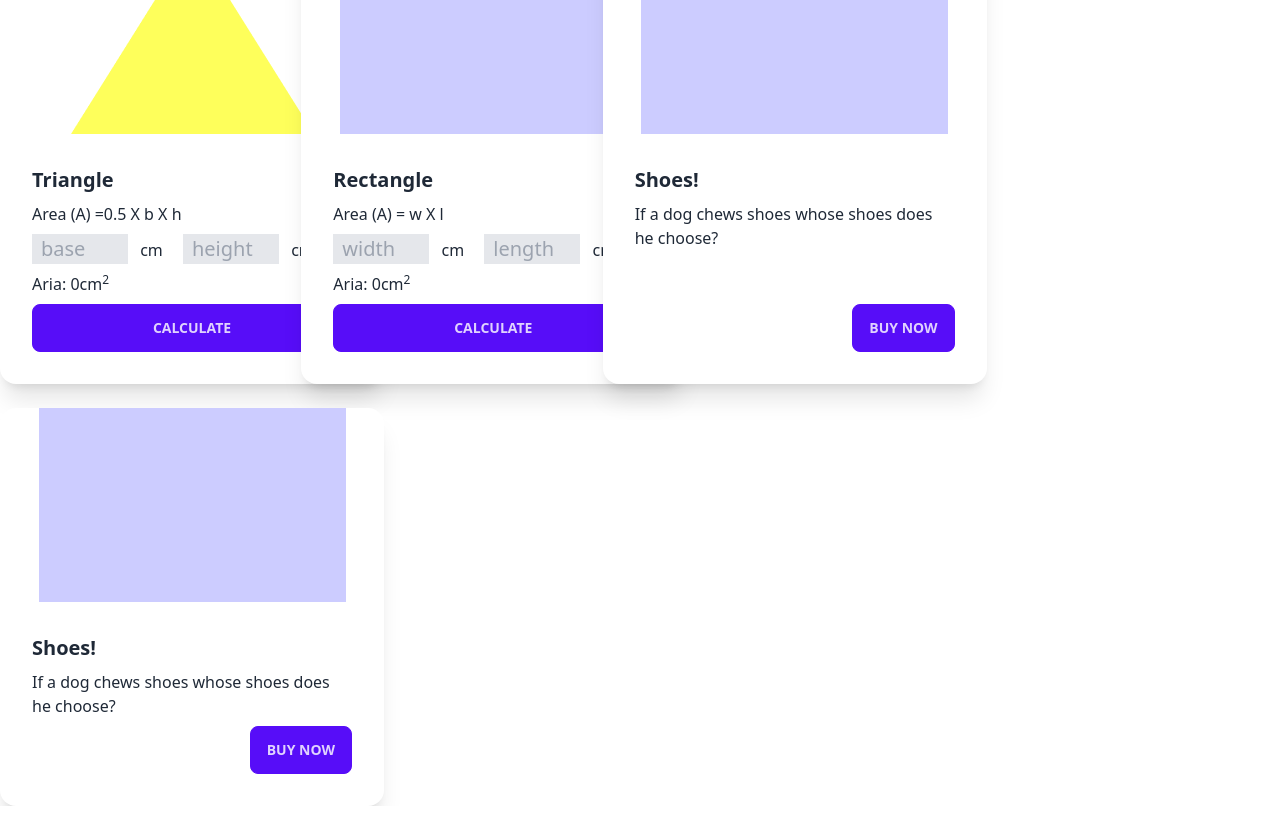
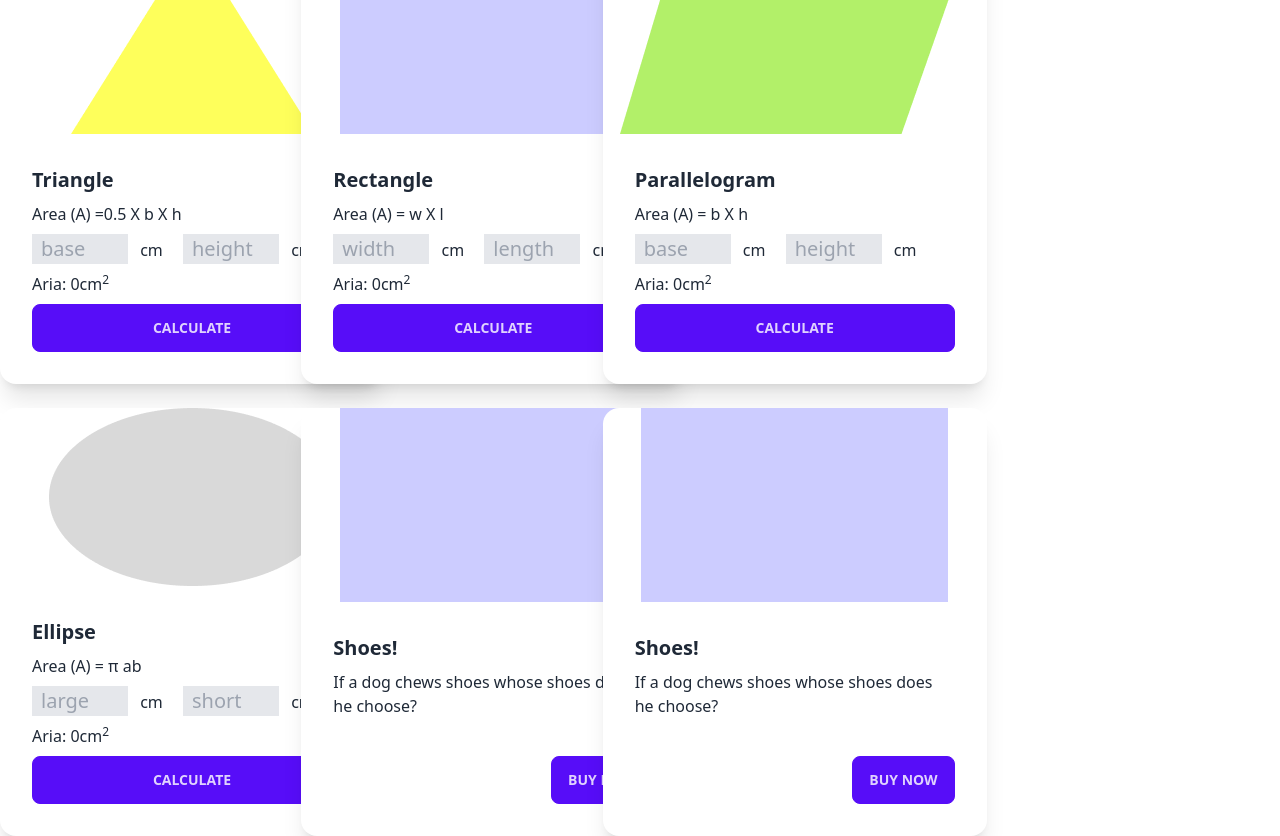
Before and after one commit to Rajib4375/geometry-genis, a plain HTML site: page index.html in a window 1280 px wide. Shown: the part 84-920 px from the top of the page. Before the commit the page ends 890 px from the top, so only its background shows below. Drawn offline with nearby package versions, Linux system fonts and the light colour scheme.

Commit message:
added the area calculator

```diff
--- a/index.html
+++ b/index.html
@@ -23,9 +23,9 @@
                       <h2 class="card-title">Triangle</h2>
                       <p>Area (A) =0.5 X b X h </p>
                       <p>
-                      <input type="text" class="border w-24 px-2 text-xl bg-gray-200 " placeholder="base" name="" id="triangle-base">
+                      <input type="number" class="border w-24 px-2 text-xl bg-gray-200 " placeholder="base" name="" id="triangle-base">
                       <span class="ml-2">cm</span>
-                      <input type="text" class="border w-24 px-2 text-xl ml-4 bg-gray-200 " placeholder="height" name="" id="triangle-height">
+                      <input type="number" class="border w-24 px-2 text-xl ml-4 bg-gray-200 " placeholder="height" name="" id="triangle-height">
                       <span class="ml-2">cm</span>
                       </p>
                       <p>Aria: <span id="triangle-ara">0</span>cm<sup>2</sup></p>
@@ -54,6 +54,44 @@
                       </div>
                     </div>
                   </div>
+                   <!-- parallelogram  -->
+                <div class="card w-96 bg-base-100 shadow-xl">
+                    <figure><img src="./images/parallelogram.png" alt="Shoes" /></figure>
+                    <div class="card-body">
+                      <h2 class="card-title">Parallelogram</h2>
+                      <p>Area (A) = b X h </p>
+                      <p>
+                      <input type="text" class="border w-24 px-2 text-xl bg-gray-200 " placeholder="base" name="" id="parallelogram-base">
+                      <span class="ml-2">cm</span>
+                      <input type="text" class="border w-24 px-2 text-xl ml-4 bg-gray-200 " placeholder="height" name="" id="parallelogram-height">
+                      <span class="ml-2">cm</span>
+                      </p>
+                      <p>Aria: <span id="parallelogram-area">0</span>cm<sup>2</sup></p>
+
+                      <div class="card-actions">
+                        <button onclick="calculateParallelogramAra()" class="btn btn-primary w-full">Calculate</button>
+                      </div>
+                    </div>
+                  </div>
+                  <!-- Ellipse  -->
+                <div class="card w-96 bg-base-100 shadow-xl">
+                  <figure><img src="./images/ellipse.png" alt="Shoes" /></figure>
+                  <div class="card-body">
+                    <h2 class="card-title">Ellipse</h2>
+                    <p>Area (A) = π ab </p>
+                    <p>
+                    <input type="text" class="border w-24 px-2 text-xl bg-gray-200 " placeholder="large" name="" id="ellipse-major-radius">
+                    <span class="ml-2">cm</span>
+                    <input type="text" class="border w-24 px-2 text-xl ml-4 bg-gray-200 " placeholder="short" name="" id="ellipse-mainor-radius">
+                    <span class="ml-2">cm</span>
+                    </p>
+                    <p>Aria: <span id="ellipse-area">0</span>cm<sup>2</sup></p>
+
+                    <div class="card-actions">
+                      <button onclick="calculateEllipseAra()" class="btn btn-primary w-full">Calculate</button>
+                    </div>
+                  </div>
+                </div>
                   <!-- second card -->
                 <div class="card w-96 bg-base-100 shadow-xl">
                     <figure><img src="images/rectangle.png" alt="Shoes" /></figure>
--- a/scripts/area-calculator.js
+++ b/scripts/area-calculator.js
@@ -30,8 +30,57 @@ function calculateRectangleAra(){
     const lengthValueText =lengthFiled.value;
     const length = parseFloat(lengthValueText);
 
+    // validate input width and length
+
+    if(isNaN(width) || isNaN(length)){
+        alert('please insert a number');
+        return;
+    }
+
     const area = width * length;
 
     const rectangleAreaSpan = document.getElementById('rectangle-area');
    rectangleAreaSpan.innerText = area;
 }
+
+// reusable function --> reduce dublicate code
+function calculateParallelogramAra(){
+    const base = getInputValue('parallelogram-base');
+    console.log(base)
+
+    const height = getInputValue('parallelogram-height');
+    console.log(height)
+
+    // validate input
+    if(isNaN(base) || isNaN(height)){
+        alert('please insert a number');
+        return;
+    }
+
+
+    const area = base * height;
+
+    setElementInnerText('parallelogram-area', area);
+
+}
+function calculateEllipseAra(){
+    const majorRadius = getInputValue('ellipse-major-radius');
+    const mainorRadius = getInputValue('ellipse-mainor-radius');
+    const area = 3.14 * mainorRadius * mainorRadius;
+    const areaTwoDecimal = area.toFixed(2);
+    setElementInnerText('ellipse-area', areaTwoDecimal);
+}
+
+// reusable input value filed in number
+function getInputValue(filedId){
+    const inputFiled = document.getElementById(filedId);
+    const inputValueText = inputFiled.value;
+    const value = parseFloat(inputValueText);
+    return value;
+
+}
+
+function setElementInnerText(elementId, area){
+    const element = document.getElementById(elementId);
+    element.innerText = area;
+}
```
